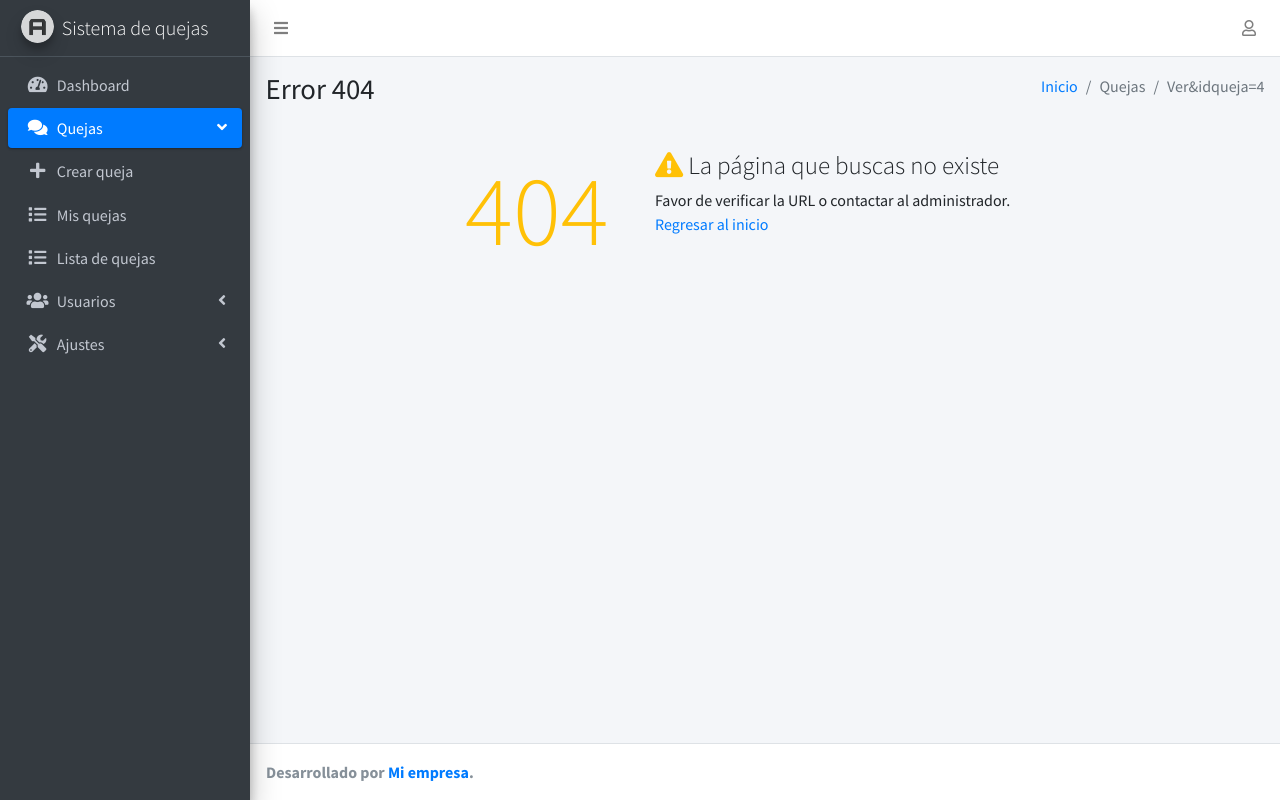
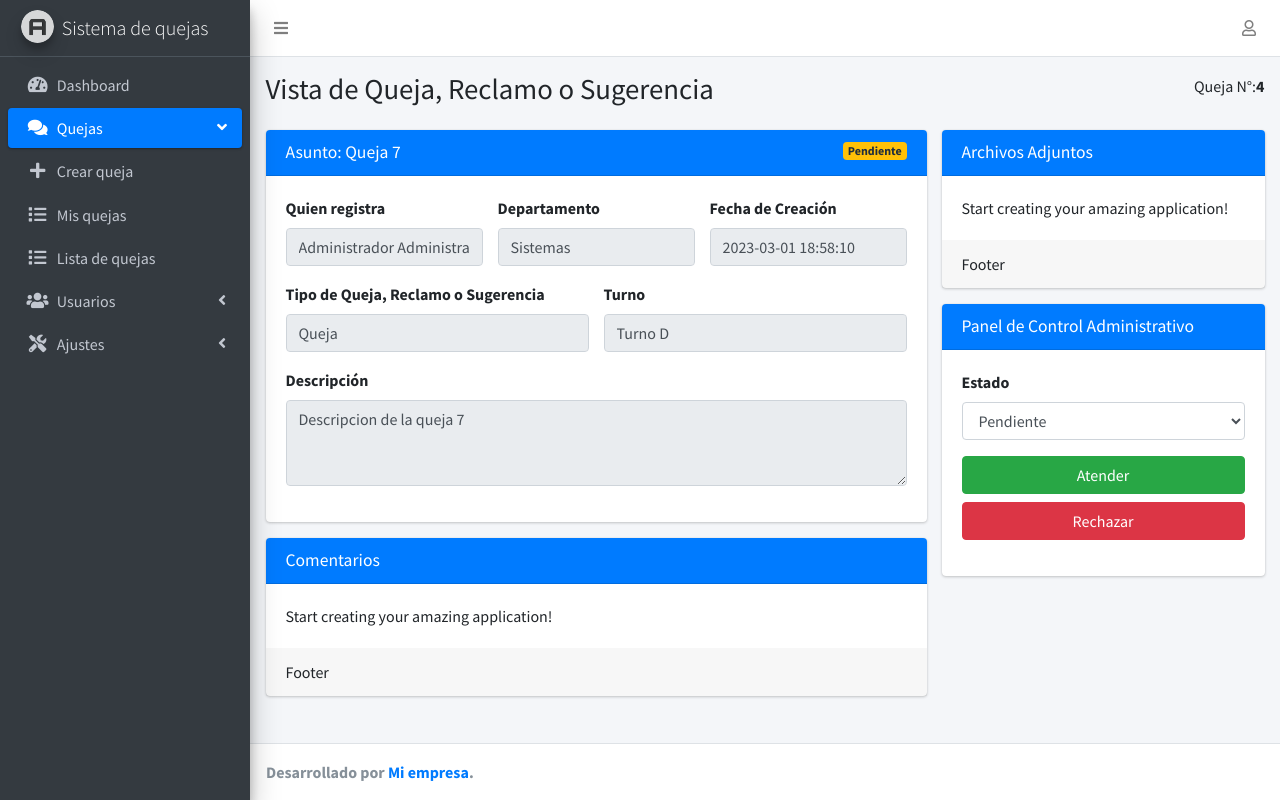
Before and after one commit to RMalancoSTK/SistemaQuejas, a PHP site: a page that uses config/parameters.php in a window 1280 px wide. Run offline with PHP 8.4, Linux system fonts and the light colour scheme; the visitor is signed in with stand-in values (Sample User, id 1); data comes from the database, SQL or seed files in the repository; both versions use the stored data as it was after the commit; some libraries are stand-ins or nearby versions.

Commit message:
panel de visualizacion

```diff
--- a/config/parameters.php
+++ b/config/parameters.php
@@ -30,6 +30,7 @@ define("LOCATION_DASHBOARD", "Location: " . BASE_URL . "dashboard/index"); // Re
 define("LOCATION_QUEJAS_CREAR", "Location: " . BASE_URL . "quejas/crear"); // Redirecciona a la página de crear quejas
 define("LOCATION_QUEJAS_MISQUEJAS", "Location: " . BASE_URL . "quejas/misquejas"); // Redirecciona a la página de mis quejas
 define("LOCATION_QUEJAS_EDITAR", "Location: " . BASE_URL . "quejas/editar/"); // Redirecciona a la página de editar quejas
+define("LOCATION_QUEJAS", "Location: " . BASE_URL . "quejas/index"); // Redirecciona a la página de quejas
 
 // MENSAJES DE ERRORES Y EXITOS
 // Mensajes de error
--- a/controllers/QuejasController.php
+++ b/controllers/QuejasController.php
@@ -5,6 +5,7 @@ class QuejasController
 {
     private $quejasModel;
     private $idqueja;
+    private $queja;
 
     public function __construct()
     {
@@ -34,16 +35,45 @@ class QuejasController
     {
         $this->loadView('crear');
     }
-    // editar recibe el id de la queja por metodo GET
+
     public function editar()
     {
-        var_dump($_GET);
+        $this->idqueja = isset($_GET['idqueja']) ? $_GET['idqueja'] : false;
+        if ($this->idqueja) {
+            $this->queja = $this->quejasModel->getQueja($this->idqueja);
+            if ($this->queja) {
+                if ($_SESSION['idusuario'] == $this->queja->idusuario) {
+                    $this->loadView('crear');
+                } else {
+                    header(LOCATION_QUEJAS);
+                }
+            } else {
+                header(LOCATION_QUEJAS);
+            }
+        } else {
+            header(LOCATION_QUEJAS);
+        }
     }
 
     public function misquejas()
     {
         // Utils::isUser();
         $this->loadView('misquejas');
+    }
+
+    public function ver()
+    {
+        $this->idqueja = isset($_GET['idqueja']) ? $_GET['idqueja'] : false;
+        if ($this->idqueja) {
+            $this->queja = $this->quejasModel->getQueja($this->idqueja);
+            if ($this->queja) {
+                $this->loadView('ver');
+            } else {
+                header(LOCATION_QUEJAS);
+            }
+        } else {
+            header(LOCATION_QUEJAS);
+        }
     }
 
     public function getCategorias()
@@ -64,8 +94,19 @@ class QuejasController
         return $turnos;
     }
 
+    public function getEstados()
+    {
+        $estados = $this->quejasModel->getEstados();
+        $estados = array_map(function ($estado) {
+            return (object) $estado;
+        }, $estados);
+        return $estados;
+    }
+
     public function save()
     {
+        if ($_SERVER['REQUEST_METHOD'] == 'POST') {
+
             if (
                 !isset($_POST['idcategoria'], $_POST['idturno'], $_POST['asunto'], $_POST['descripcion'])
             ) {
@@ -83,8 +124,21 @@ class QuejasController
             $fechacreacion = $this->limpiarDatos($_POST['fechacreacion']);
             $estado = 1;
 
+            if (isset($_GET['idqueja'])) {
+                $idqueja = $this->limpiarDatos($_GET['idqueja']);
+                $fechaactualizacion = date('Y-m-d H:i:s');
+                $queja = $this->quejasModel->updateQueja($idqueja, $idcategoria, $idturno, $asunto, $descripcion, $fechaactualizacion);
+                if ($queja) {
+                    $_SESSION['success'] = 'Queja actualizada correctamente';
+                    header(LOCATION_QUEJAS_MISQUEJAS);
+                    exit();
+                } else {
+                    $_SESSION['error'] = 'No se pudo actualizar la queja';
+                    header(LOCATION_QUEJAS_EDITAR . $idqueja);
+                    exit();
+                }
+            } else {
                 $queja = $this->quejasModel->saveQueja($idusuario, $idestado, $idcategoria, $idturno, $asunto, $descripcion, $fechacreacion, $estado);
-
                 if ($queja) {
                     if (isset($_FILES["archivo"]) && $_FILES["archivo"]["error"] == 0) {
                         $idqueja = $this->quejasModel->lastInsertId();
@@ -121,7 +175,10 @@ class QuejasController
                     $_SESSION['error'] = 'No se pudo registrar la queja';
                     header(LOCATION_QUEJAS_CREAR);
                 }
+            }
+        } else {
             header(LOCATION_QUEJAS_CREAR);
+        }
     }
 
     private function limpiarDatos($datos)
--- a/models/ApiModel.php
+++ b/models/ApiModel.php
@@ -39,4 +39,9 @@ class ApiModel
         INNER JOIN roles r ON u.idrol = r.idrol
         WHERE u.idusuario <> $idusuario;");
     }
+
+    public function eliminarQueja($idqueja)
+    {
+        return $this->db->query("DELETE FROM quejas WHERE idqueja = $idqueja");
+    }
 }
--- a/models/QuejasModel.php
+++ b/models/QuejasModel.php
@@ -138,6 +138,12 @@ class QuejasModel
         return $query->fetchAll(PDO::FETCH_OBJ);
     }
 
+    public function getEstados()
+    {
+        $query = $this->db->query("SELECT * FROM estados WHERE estado = 1;");
+        return $query->fetchAll(PDO::FETCH_OBJ);
+    }
+
     public function saveQueja($idusuario, $idestado, $idcategoria, $idturno, $asunto, $descripcion, $fechacreacion, $estado)
     {
         $query = $this->db->prepare("INSERT INTO `quejas` (idusuario, idestado, idcategoria, idturno, asunto, descripcion, fechacreacion, fechaactualizacion, estado)
@@ -174,4 +180,30 @@ class QuejasModel
     {
         return $this->db->lastInsertId();
     }
+
+    public function getQueja($idqueja)
+    {
+        $query = $this->db->query("SELECT q.idqueja, q.idusuario, q.idestado, q.idcategoria, q.idturno, q.asunto, q.descripcion, q.fechacreacion, q.fechaactualizacion, q.estado,
+        u.nombre AS usuario, d.nombre AS departamento, c.nombre AS categoria, t.nombre AS turno, e.nombre AS estado, CONCAT(u.nombre, ' ', u.apellido) AS nombrecompleto
+        FROM quejas q
+        INNER JOIN usuarios u ON q.idusuario = u.idusuario
+        INNER JOIN departamentos d ON u.iddepartamento = d.iddepartamento
+        INNER JOIN categorias c ON q.idcategoria = c.idcategoria
+        INNER JOIN turnos t ON q.idturno = t.idturno
+        INNER JOIN estados e ON q.idestado = e.idestado
+        WHERE q.idqueja = $idqueja;");
+        return $query->fetch(PDO::FETCH_OBJ);
+    }
+
+    public function updateQueja($idqueja, $idcategoria, $idturno, $asunto, $descripcion, $fechaactualizacion)
+    {
+        $query = $this->db->prepare("UPDATE quejas SET idcategoria = :idcategoria, idturno = :idturno, asunto = :asunto, descripcion = :descripcion, fechaactualizacion = :fechaactualizacion WHERE idqueja = :idqueja;");
+        $query->bindParam(":idqueja", $idqueja);
+        $query->bindParam(":idcategoria", $idcategoria);
+        $query->bindParam(":idturno", $idturno);
+        $query->bindParam(":asunto", $asunto);
+        $query->bindParam(":descripcion", $descripcion);
+        $query->bindParam(":fechaactualizacion", $fechaactualizacion);
+        return $query->execute();
+    }
 }
--- a/public/js/functions.js
+++ b/public/js/functions.js
@@ -5,6 +5,8 @@ $(function () {
   bsCustomFileInput.init();
   tablademisquejas();
   tablaquejas();
+  tabladashboardadmin();
+  tabladashboarduser();
 });
 
 function tablademisquejas() {
@@ -13,7 +15,7 @@ function tablademisquejas() {
     if (row.Estado == "Pendiente") {
       return `
     <a href="${BASE_URL}quejas/editar&idqueja=${row.Id}" class="btn btn-warning btn-sm"><i class="fas fa-edit"></i></a>
-    <a href="${BASE_URL}quejas/eliminar&idqueja=${row.Id}" class="btn btn-danger btn-sm"><i class="fas fa-trash"></i></a>
+    <button class="btn btn-danger btn-sm" onclick="eliminarQueja(${row.Id})"><i class="fas fa-trash"></i></button>
     `;
     } else {
       return `
@@ -61,6 +63,30 @@ function tablademisquejas() {
         previous: "Anterior",
       },
     },
+  });
+}
+
+function tabladashboardadmin() {
+  $("#tabladashboardadmin").DataTable({
+    paging: false,
+    lengthChange: false,
+    searching: false,
+    ordering: false,
+    info: false,
+    autoWidth: false,
+    responsive: true,
+  });
+}
+
+function tabladashboarduser() {
+  $("#tabladashboarduser").DataTable({
+    paging: false,
+    lengthChange: false,
+    searching: false,
+    ordering: false,
+    info: false,
+    autoWidth: false,
+    responsive: true,
   });
 }
 
@@ -125,3 +151,33 @@ function tablaquejas() {
     },
   });
 }
+
+function eliminarQueja(id) {
+  Swal.fire({
+    title: "¿Estás seguro?",
+    text: "¡No podrás revertir esto!",
+    icon: "warning",
+    showCancelButton: true,
+    // confirm Button color en color verde
+    confirmButtonColor: "#28a745",
+    cancelButtonColor: "#d33",
+    confirmButtonText: "¡Sí, bórralo!",
+  }).then((result) => {
+    if (result.value) {
+      $.ajax({
+        url: BASE_URL + "api/eliminarQueja",
+        type: "POST",
+        data: { idqueja: id },
+        success: function (response) {
+          var data = JSON.parse(response);
+          if (data.status == "ok") {
+            Swal.fire("¡Eliminado!", "La queja ha sido eliminada.", "success");
+            $("#tablademisquejas").DataTable().ajax.reload();
+          } else {
+            Swal.fire("¡Error!", "La queja no ha sido eliminada.", "error");
+          }
+        },
+      });
+    }
+  });
+}
--- a/views/dashboard/admin.php
+++ b/views/dashboard/admin.php
@@ -160,7 +160,7 @@
                     </div>
                     <div class="card-body p-0">
                         <div class="table-responsive">
-                            <table class="table m-0">
+                            <table class="table m-0" id="tabladashboardadmin" class="table table-bordered table-hover">
                                 <thead>
                                     <tr>
                                         <th>ID Queja</th>
--- a/views/dashboard/user.php
+++ b/views/dashboard/user.php
@@ -74,7 +74,7 @@
                     </div>
                     <div class="card-body p-0">
                         <div class="table-responsive">
-                            <table class="table m-0">
+                            <table class="table m-0" id="tabladashboarduser" class="table table-bordered table-hover">
                                 <thead>
                                     <tr>
                                         <th>ID Queja</th>
--- a/views/layout/sidebar.php
+++ b/views/layout/sidebar.php
@@ -41,12 +41,14 @@
                                 <p>Mis quejas</p>
                             </a>
                         </li>
+                        <?php if (isset($_SESSION['idrol']) && $_SESSION['idrol'] == 1) : ?>
                             <li class="nav-item">
                                 <a href="<?= BASE_URL; ?>quejas/index" class="nav-link <?= Utils::setActive('quejas/index'); ?>">
                                     <i class="fas fa-list nav-icon"></i>
                                     <p>Lista de quejas</p>
                                 </a>
                             </li>
+                        <?php endif; ?>
                     </ul>
                 </li>
                 <li class="nav-item has-treeview <?= Utils::setMenuOpen('usuarios'); ?>">
--- /dev/null
+++ b/views/quejas/ver.php
@@ -0,0 +1,141 @@
+<div class="content-header">
+    <div class="container-fluid">
+        <div class="row mb-2">
+            <div class="col-sm-6">
+                <h1 class="m-0">Vista de Queja, Reclamo o Sugerencia</h1>
+            </div>
+            <div class="col-sm-6">
+                <ol class="breadcrumb float-sm-right">
+                    Queja N°: <strong><?= $this->queja->idqueja; ?></strong>
+                </ol>
+            </div>
+        </div>
+    </div>
+</div>
+<section class="content">
+    <div class="container-fluid">
+        <div class="row">
+            <div class="col-md-8">
+                <div class="card card-primary">
+                    <div class="card-header">
+                        <h3 class="card-title">Asunto: <?= $this->queja->asunto; ?></h3>
+                        <?php if ($this->queja->estado == 'Pendiente') : ?>
+                            <span class="badge badge-warning float-right"><?= $this->queja->estado; ?></span>
+                        <?php elseif ($this->queja->estado == 'Atendido') : ?>
+                            <span class="badge badge-success float-right"><?= $this->queja->estado; ?></span>
+                        <?php elseif ($this->queja->estado == 'Rechazado') : ?>
+                            <span class="badge badge-danger float-right"><?= $this->queja->estado; ?></span>
+                        <?php endif; ?>
+                    </div>
+                    <div class="card-body">
+                        <form>
+                            <div class="row">
+                                <div class="col-sm-4">
+                                    <div class="form-group">
+                                        <label for="nombre">Quien registra</label>
+                                        <input type="text" name="nombre" class="form-control" id="nombre" value="<?= isset($this->queja) && is_object($this->queja) ? $this->queja->nombrecompleto : $_SESSION['nombre']; ?>" readonly required>
+                                    </div>
+                                </div>
+                                <div class="col-sm-4">
+                                    <div class="form-group">
+                                        <label>Departamento</label>
+                                        <input type="text" name="departamento" class="form-control" id="departamento" value="<?= isset($this->queja) && is_object($this->queja) ? $this->queja->departamento : $_SESSION['departamento']; ?>" readonly required>
+                                    </div>
+                                </div>
+                                <div class="col-sm-4">
+                                    <div class="form-group">
+                                        <label>Fecha de Creación</label>
+                                        <input type="text" name="fechacreacion" class="form-control" id="fechacreacion" value="<?= isset($this->queja) && is_object($this->queja) ? $this->queja->fechacreacion : date('Y-m-d H:i:s'); ?>" readonly required>
+                                    </div>
+                                </div>
+                            </div>
+                            <div class="row">
+                                <div class="col-sm-6">
+                                    <div class="form-group">
+                                        <label>Tipo de Queja, Reclamo o Sugerencia</label>
+                                        <input type="text" name="categoria" class="form-control" id="categoria" value="<?= isset($this->queja) && is_object($this->queja) ? $this->queja->categoria : ''; ?>" readonly required>
+                                    </div>
+                                </div>
+                                <div class="col-sm-6">
+                                    <div class="form-group">
+                                        <label>Turno</label>
+                                        <input type="text" name="turno" class="form-control" id="turno" value="<?= isset($this->queja) && is_object($this->queja) ? $this->queja->turno : ''; ?>" readonly required>
+                                    </div>
+                                </div>
+                            </div>
+                            <div class="row">
+                                <div class="col-sm-12">
+                                    <div class="form-group">
+                                        <label>Descripción</label>
+                                        <textarea name="descripcion" class="form-control" id="descripcion" rows="3" placeholder="Ingrese la descripción de la queja, reclamo o sugerencia" required readonly><?= isset($this->queja) && is_object($this->queja) ? $this->queja->descripcion : ''; ?></textarea>
+                                    </div>
+                                </div>
+                            </div>
+                        </form>
+                    </div>
+                </div>
+
+                <div class="card card-primary">
+                    <div class="card-header">
+                        <h3 class="card-title">Comentarios</h3>
+                    </div>
+                    <div class="card-body">
+                        Start creating your amazing application!
+                    </div>
+                    <div class="card-footer">
+                        Footer
+                    </div>
+                </div>
+            </div>
+            <div class="col-md-4">
+                <div class="card card-primary">
+                    <div class="card-header">
+                        <h3 class="card-title">Archivos Adjuntos</h3>
+                    </div>
+                    <div class="card-body">
+                        Start creating your amazing application!
+                    </div>
+                    <div class="card-footer">
+                        Footer
+                    </div>
+                </div>
+
+                <?php if (isset($_SESSION['idrol']) && $_SESSION['idrol'] == 1 && $this->queja->estado == 'Pendiente') : ?>
+                    <div class="card card-primary">
+                        <div class="card-header">
+                            <h3 class="card-title">Panel de Control Administrativo</h3>
+                        </div>
+                        <div class="card-body">
+                            <form>
+                                <div class="row">
+                                    <div class="col-sm-12">
+                                        <div class="form-group">
+                                            <label for="estado">Estado</label>
+                                            <select name="estado" id="estado" class="form-control" required>
+                                                <?php foreach ($this->getEstados() as $estado) : ?>
+                                                    <?php if (isset($this->queja) && is_object($this->queja) && $this->queja->estado == $estado->idestado) : ?>
+                                                        <option value="<?= $estado->idestado; ?>" selected><?= $estado->nombre; ?></option>
+                                                    <?php else : ?>
+                                                        <option value="<?= $estado->idestado; ?>"><?= $estado->nombre; ?></option>
+                                                    <?php endif; ?>
+                                                <?php endforeach; ?>
+                                            </select>
+                                        </div>
+                                    </div>
+                                </div>
+                                <div class="row">
+                                    <div class="col-sm-12">
+                                        <div class="form-group">
+                                            <a href="<?= base_url ?>queja/atender&id=<?= $this->queja->idqueja; ?>" class="btn btn-success btn-block">Atender</a>
+                                            <a href="<?= base_url ?>queja/rechazar&id=<?= $this->queja->idqueja; ?>" class="btn btn-danger btn-block">Rechazar</a>
+                                        </div>
+                                    </div>
+                                </div>
+                            </form>
+                        </div>
+                    </div>
+                <?php endif; ?>
+            </div>
+        </div>
+    </div>
+</section>
```
Also changed, not shown: controllers/ApiController.php (+12 -0 lines), database/query.sql (+10 -0 lines), views/quejas/crear.php (+31 -7 lines), uploads/49/05.10.2022_17.47.32_REC.png (added), uploads/50/05.10.2022_17.46.28_REC.png (added), uploads/52/05.10.2022_17.53.38_REC.png (added), views/quejas/editar.php (deleted). Lines whose indentation alone changed are shown as unchanged.
